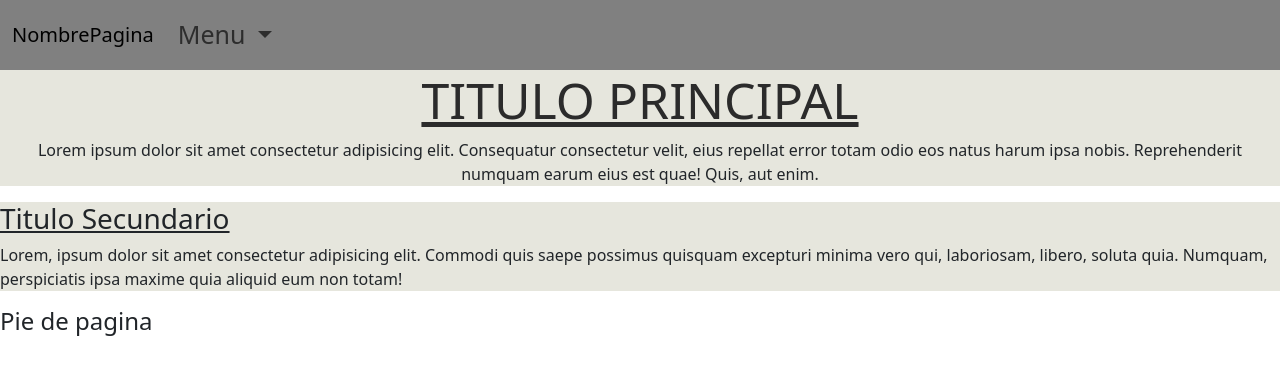
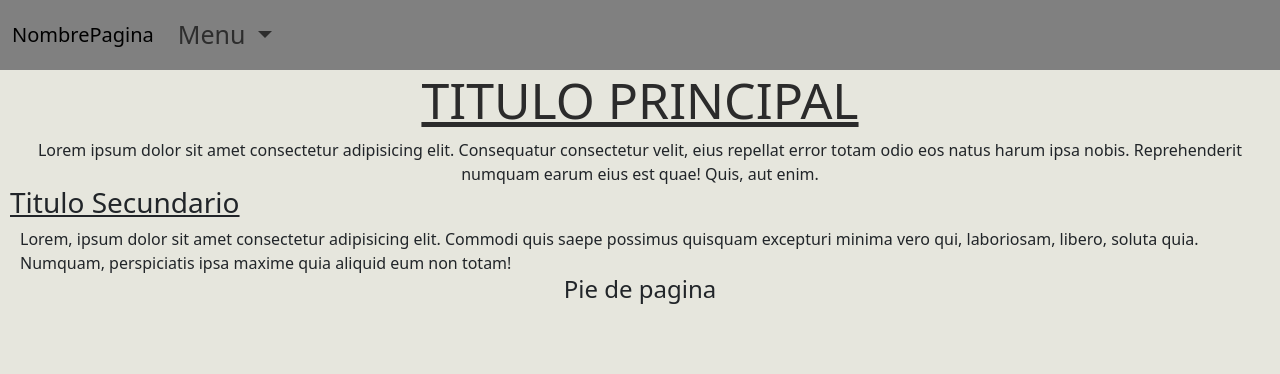
Before and after one commit to FranciscoRaccone/Pre-entrega, a plain HTML site: page index.htm in a window 1280 px wide. Drawn offline with nearby package versions, Linux system fonts and the light colour scheme.

Commit message:
sigo mañana

```diff
--- a/stile.css
+++ b/stile.css
@@ -17,6 +17,17 @@ header {
     background-color: gray;
 }
 
+/* colo de fondo */
+body {
+    background-color: #E6E6DD;
+}
+
+body p {
+    /* Flex */
+    display: flex;
+    justify-content: space-between;
+    margin: 0px 10px;
+}
 /* menu de navegacion */
 nav {
     font-size: 25px;
@@ -30,14 +41,13 @@ h1 {
     text-align: center;
 }
 
-main {
-    background-color: #E6E6DD;
+main p {
     text-align: center;
 }
 
 section {
-    background-color: #E6E6DD;
     text-align: left;
+    margin: 0px 10px;
 }
 /* titulos de las paginas scundarias */
  h2 {
@@ -52,3 +62,7 @@ section {
     text-transform: capitalize;
     text-align: left;
  }
+
+ footer {
+    text-align: center;
+ }
```
